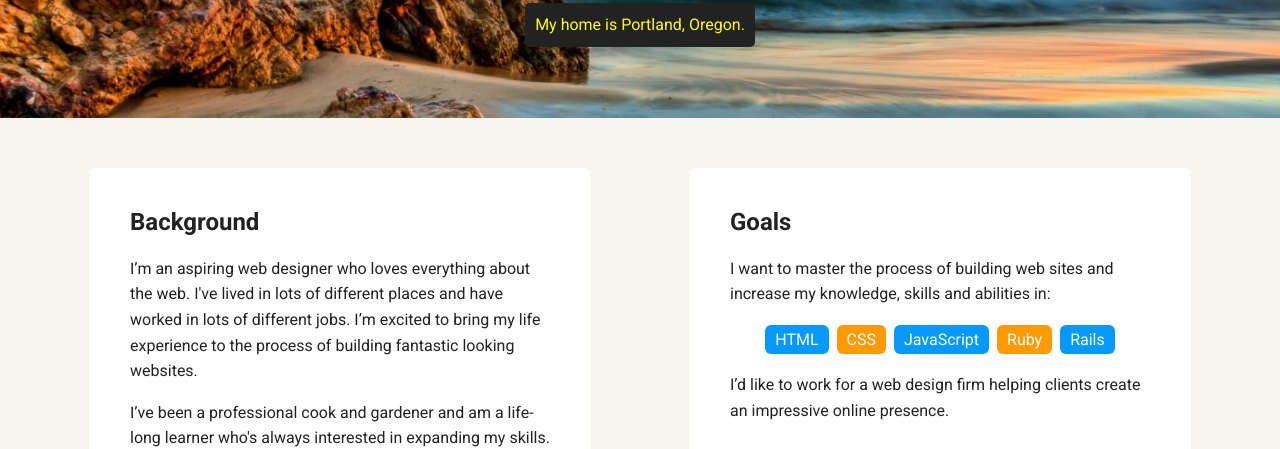
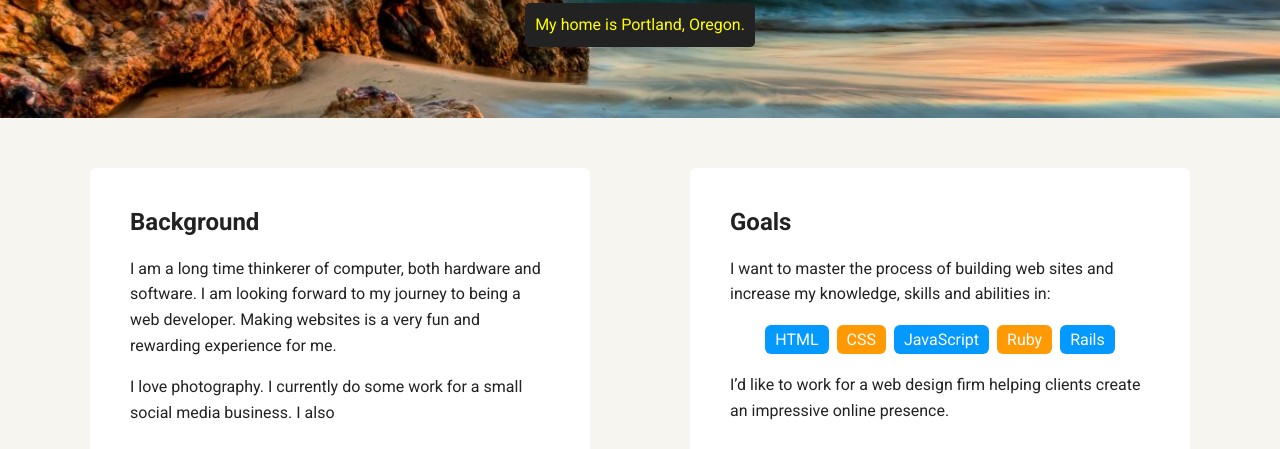
Before and after one commit to CorbinG7/Techdegree-Project-1, a plain HTML site: page portfolio_update_v1/index.html in a window 1280 px wide. Shown: the part 352-801 px from the top of the page. Drawn offline with Linux system fonts and the light colour scheme; a web font is replaced by a local one.

Commit message:
Update index.html

```diff
--- a/portfolio_update_v1/index.html
+++ b/portfolio_update_v1/index.html
@@ -25,8 +25,8 @@
     <main class="flex">
       <div class="card">
         <h2>Background</h2>
-        <p>I’m an aspiring web designer who loves everything about the web. I've lived in lots of different places and have worked in lots of different jobs. I’m excited to bring my life experience to the process of building fantastic looking websites.</p>
-        <p>I’ve been a professional cook and gardener and am a life-long learner who's always interested in expanding my skills.</p>
+        <p>I am a long time thinkerer of computer, both hardware and software. I am looking forward to my journey to being a web developer. Making websites is a very fun and rewarding experience for me.</p>
+        <p>I love photography. I currently do some work for a small social media business. I also </p>
       </div>
 
       <div class="card">
```
